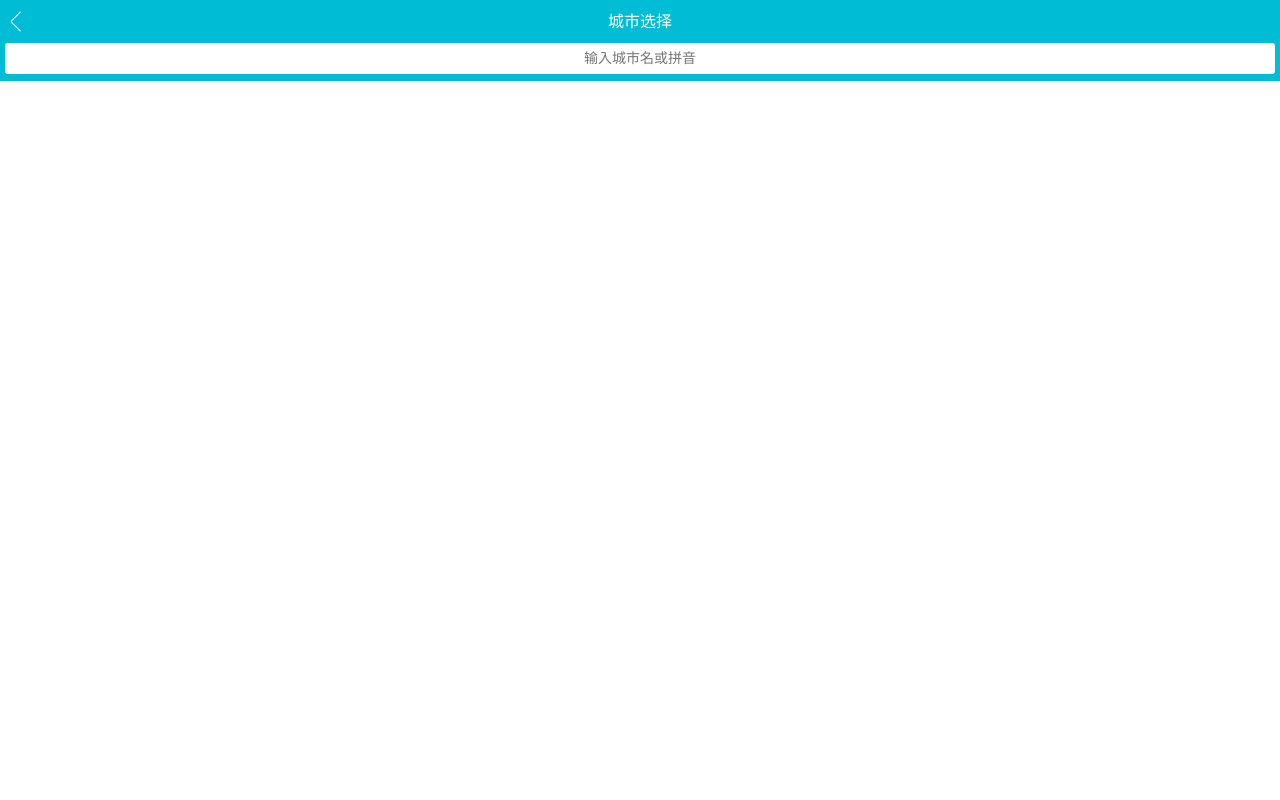
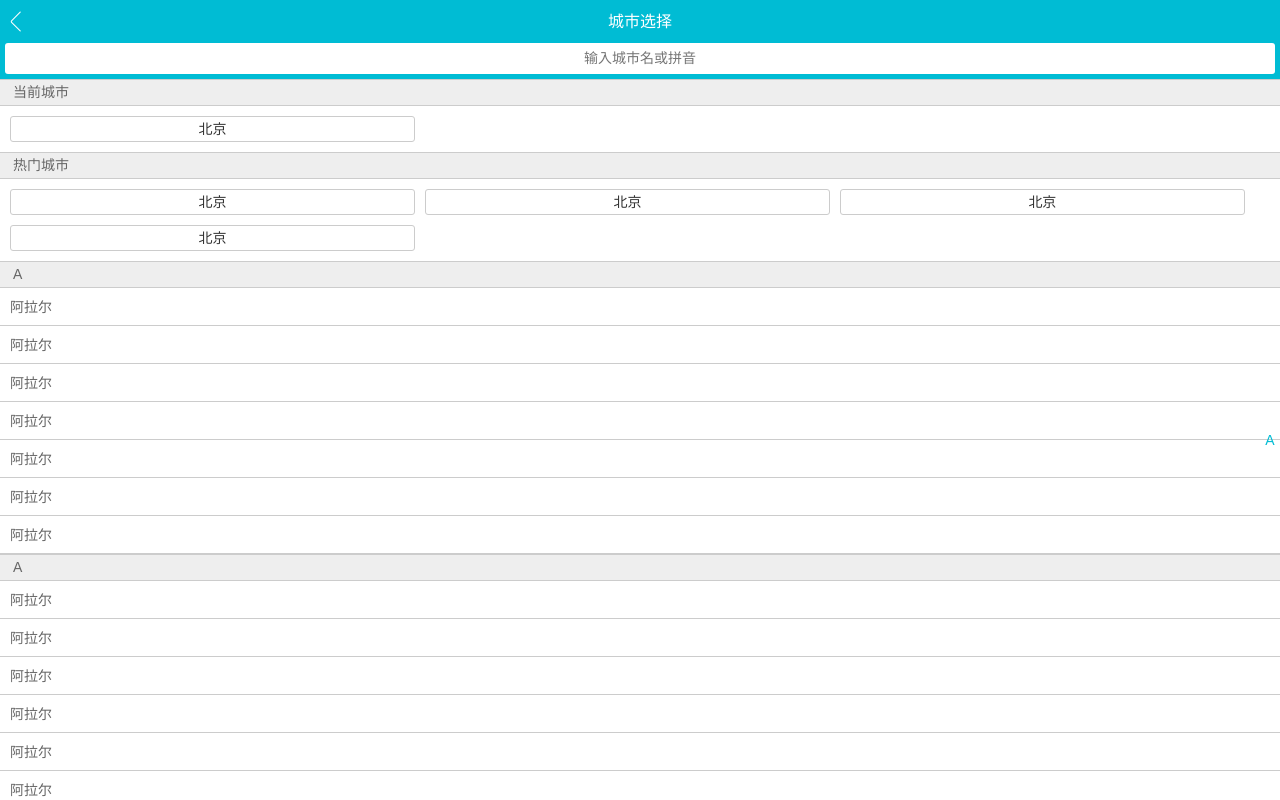
Before and after one commit to ZhihaoJian/Travel, a Vue app: page /#/city in a window 1280 px wide. Built offline with nearby package versions, Linux system fonts and the light colour scheme.

Commit message:
使用betterscroll完成滚动布局和字母表布局

```diff
--- a/package.json
+++ b/package.json
@@ -9,6 +9,7 @@
   },
   "dependencies": {
     "axios": "^0.18.0",
+    "better-scroll": "^1.12.6",
     "fastclick": "^1.0.6",
     "stylus": "^0.54.5",
     "stylus-loader": "^3.0.2",
--- a/src/pages/City/City.vue
+++ b/src/pages/City/City.vue
@@ -2,17 +2,23 @@
     <div>
        <city-header/>
        <city-search/>
+       <city-list/>
+       <city-alphabet/>
     </div>
 </template>
 
 <script>
 import CityHeader from "./components/Header";
 import CitySearch from "./components/Search";
+import CityList from "./components/City";
+import CityAlphabet from "./components/Alphabet";
 export default {
   name: "City",
   components: {
     CityHeader,
-    CitySearch
+    CitySearch,
+    CityList,
+    CityAlphabet
   }
 };
 </script>
--- /dev/null
+++ b/src/pages/City/components/Alphabet.vue
@@ -0,0 +1,34 @@
+<template>
+    <div class="list">
+        <ul>
+            <li class="item" >A</li>
+        </ul>
+    </div>
+</template>
+
+<script>
+export default {
+  name: "CityAlphabet"
+};
+</script>
+
+<style lang="stylus" scoped>
+@import '../../../assets/css/variable.styl';
+
+.list {
+    display: flex;
+    flex-direction: column;
+    justify-content: center;
+    position: absolute;
+    top: 1.58rem;
+    right: 0;
+    bottom: 0;
+    width: 0.4rem;
+
+    .item {
+        text-align: center;
+        line-height: 0.4rem;
+        color: $bgColor;
+    }
+}
+</style>
--- /dev/null
+++ b/src/pages/City/components/City.vue
@@ -0,0 +1,140 @@
+<template>
+    <div class="list" ref="wrapper" >
+        <div>
+            <div class="area">
+                <div class="title border-topbottom">当前城市</div>
+                <div class="button-list">
+                    <div class="button-wrapper">
+                        <div class="button">北京</div>
+                    </div>
+                </div>
+            </div>
+            <div class="area">
+                <div class="title border-topbottom">热门城市</div>
+                <div class="button-list">
+                    <div class="button-wrapper">
+                        <div class="button">北京</div>
+                    </div>
+                    <div class="button-wrapper">
+                        <div class="button">北京</div>
+                    </div>
+                    <div class="button-wrapper">
+                        <div class="button">北京</div>
+                    </div>
+                    <div class="button-wrapper">
+                        <div class="button">北京</div>
+                    </div>
+                </div>
+            </div>
+            <div class="area">
+                <div class="title border-topbottom">A</div>
+                <div class="item-list">
+                    <div class="item border-bottom  ">阿拉尔</div>
+                    <div class="item border-bottom  ">阿拉尔</div>
+                    <div class="item border-bottom  ">阿拉尔</div>
+                    <div class="item border-bottom  ">阿拉尔</div>
+                    <div class="item border-bottom  ">阿拉尔</div>
+                    <div class="item border-bottom  ">阿拉尔</div>
+                    <div class="item border-bottom  ">阿拉尔</div>
+                </div>
+            </div>
+            <div class="area">
+                <div class="title border-topbottom">A</div>
+                <div class="item-list">
+                    <div class="item border-bottom  ">阿拉尔</div>
+                    <div class="item border-bottom  ">阿拉尔</div>
+                    <div class="item border-bottom  ">阿拉尔</div>
+                    <div class="item border-bottom  ">阿拉尔</div>
+                    <div class="item border-bottom  ">阿拉尔</div>
+                    <div class="item border-bottom  ">阿拉尔</div>
+                    <div class="item border-bottom  ">阿拉尔</div>
+                </div>
+            </div>
+            <div class="area">
+                <div class="title border-topbottom">A</div>
+                <div class="item-list">
+                    <div class="item border-bottom  ">阿拉尔</div>
+                    <div class="item border-bottom  ">阿拉尔</div>
+                    <div class="item border-bottom  ">阿拉尔</div>
+                    <div class="item border-bottom  ">阿拉尔</div>
+                    <div class="item border-bottom  ">阿拉尔</div>
+                    <div class="item border-bottom  ">阿拉尔</div>
+                    <div class="item border-bottom  ">阿拉尔</div>
+                </div>
+            </div>
+        </div>
+    </div>
+</template>
+
+<script>
+import BScroll from "better-scroll";
+
+export default {
+  name: "CityList",
+  mounted() {
+    this.scroll = new BScroll(this.$refs.wrapper);
+  }
+};
+</script>
+
+<style lang="stylus" scoped>
+@import '../../../assets/css/variable.styl';
+
+.border-topbottom {
+    &:before {
+        border-color: #ccc;
+    }
+
+    &:after {
+        border-color: #ccc;
+    }
+}
+
+.border-bottom {
+    &:before {
+        border-color: #ccc;
+    }
+}
+
+.list {
+    overflow: hidden;
+    position: absolute;
+    top: 1.58rem;
+    left: 0;
+    right: 0;
+    bottom: 0;
+
+    .title {
+        line-height: 0.54rem;
+        background: #eee;
+        padding-left: 0.26rem;
+        color: #666;
+    }
+
+    .button-list {
+        padding: 0.1rem 0.6rem 0.1rem 0.1rem;
+        overflow: hidden;
+
+        .button-wrapper {
+            width: 33.33%;
+            float: left;
+
+            .button {
+                padding: 0.1rem 0;
+                text-align: center;
+                margin: 0.1rem;
+                border: 0.02rem solid #ccc;
+                border-radius: 0.06rem;
+            }
+        }
+    }
+
+    .item-list {
+        .item {
+            line-height: 0.76rem;
+            color: #666;
+            padding-left: 0.2rem;
+        }
+    }
+}
+</style>
```
Also changed, not shown: 1 other file (tests, documents, lock files or other folders).
